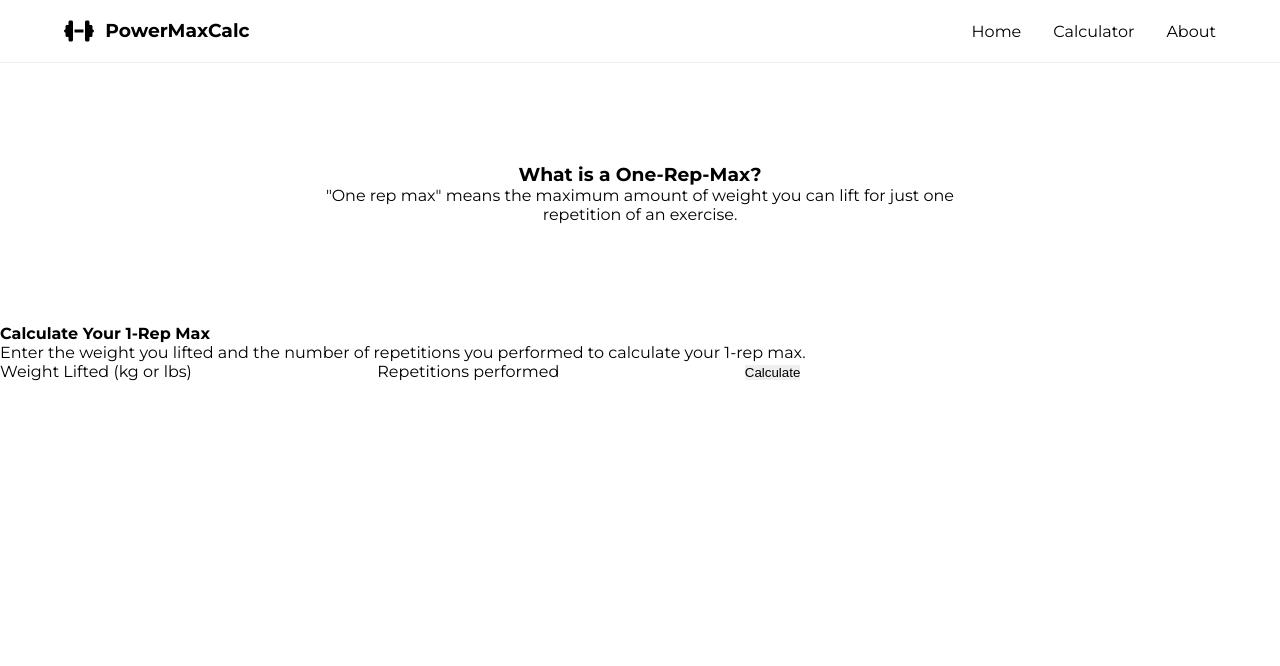
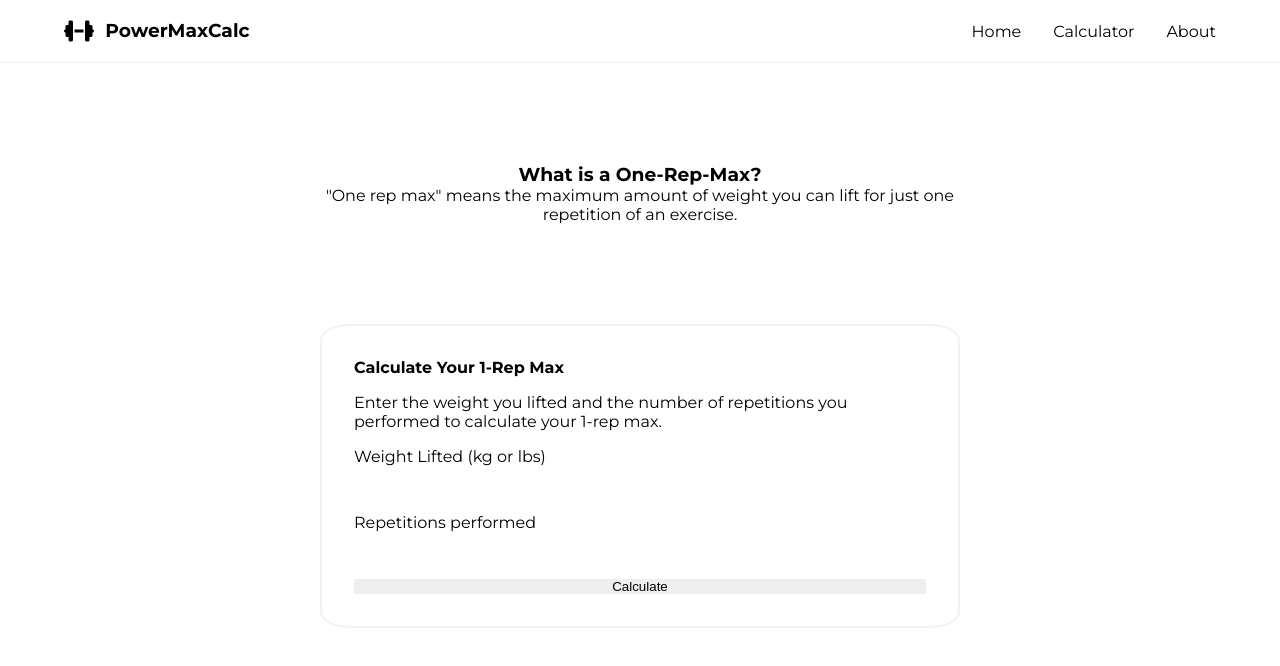
Before and after one commit to SonOfTchalla/1rm-calculator, a plain HTML site: page index.html in a window 1280 px wide. Drawn offline with Linux system fonts and the light colour scheme.

Commit message:
Style the caclculator container

```diff
--- a/styles.css
+++ b/styles.css
@@ -38,6 +38,17 @@ body{
     /*border: 2px solid red;*/
     margin: 20px auto;
     text-align: center;
-    padding: 80px 0;
+    padding: 5rem 0;
     width: 50%;
 }
+
+#container{
+    border: 2px solid rgb(245, 240, 240);
+    border-radius: 5%;
+    width: 50%;
+    margin: 0 auto 200px;
+    padding: 2rem;
+    display: flex;
+    flex-direction: column;
+    gap: 1rem;
+}
```
